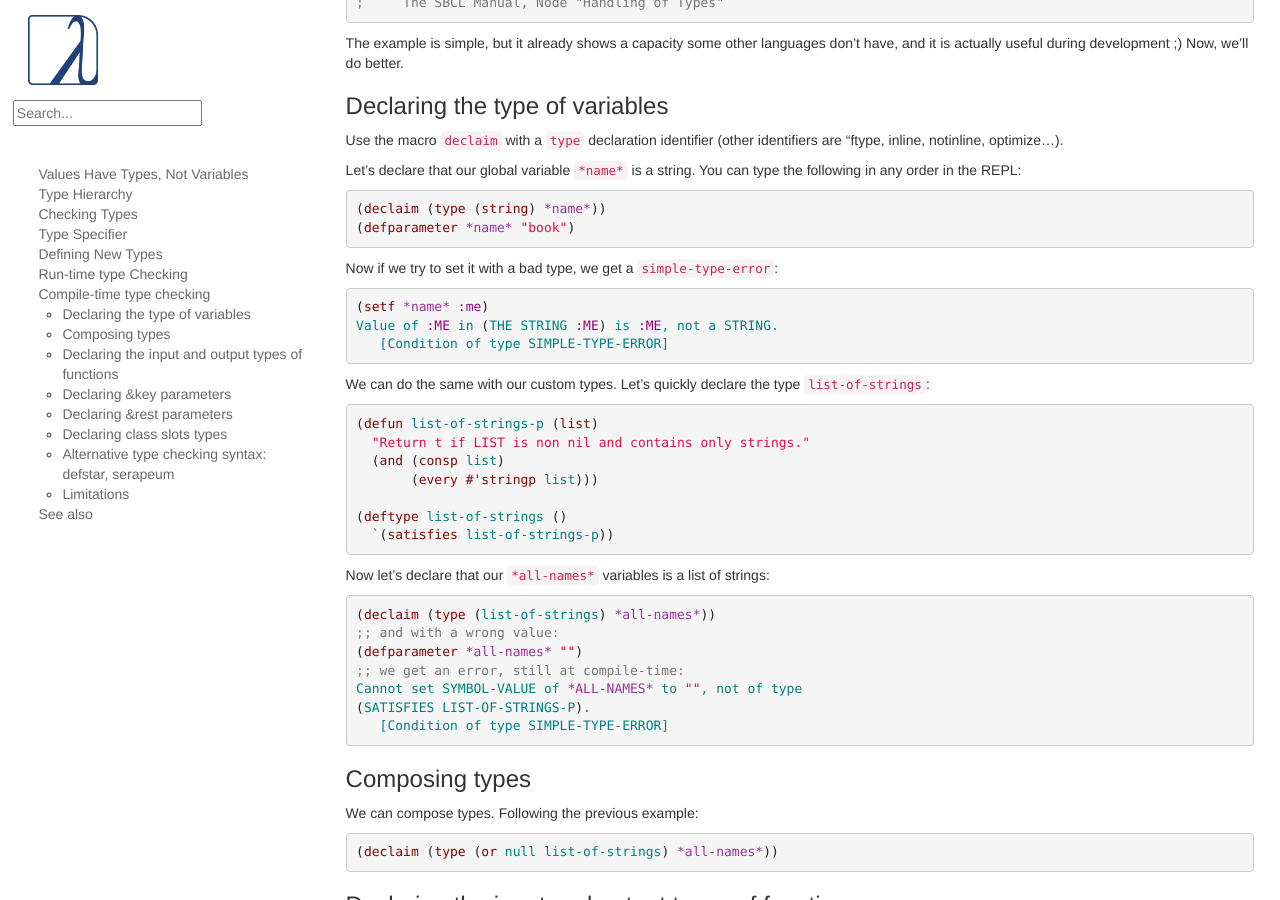
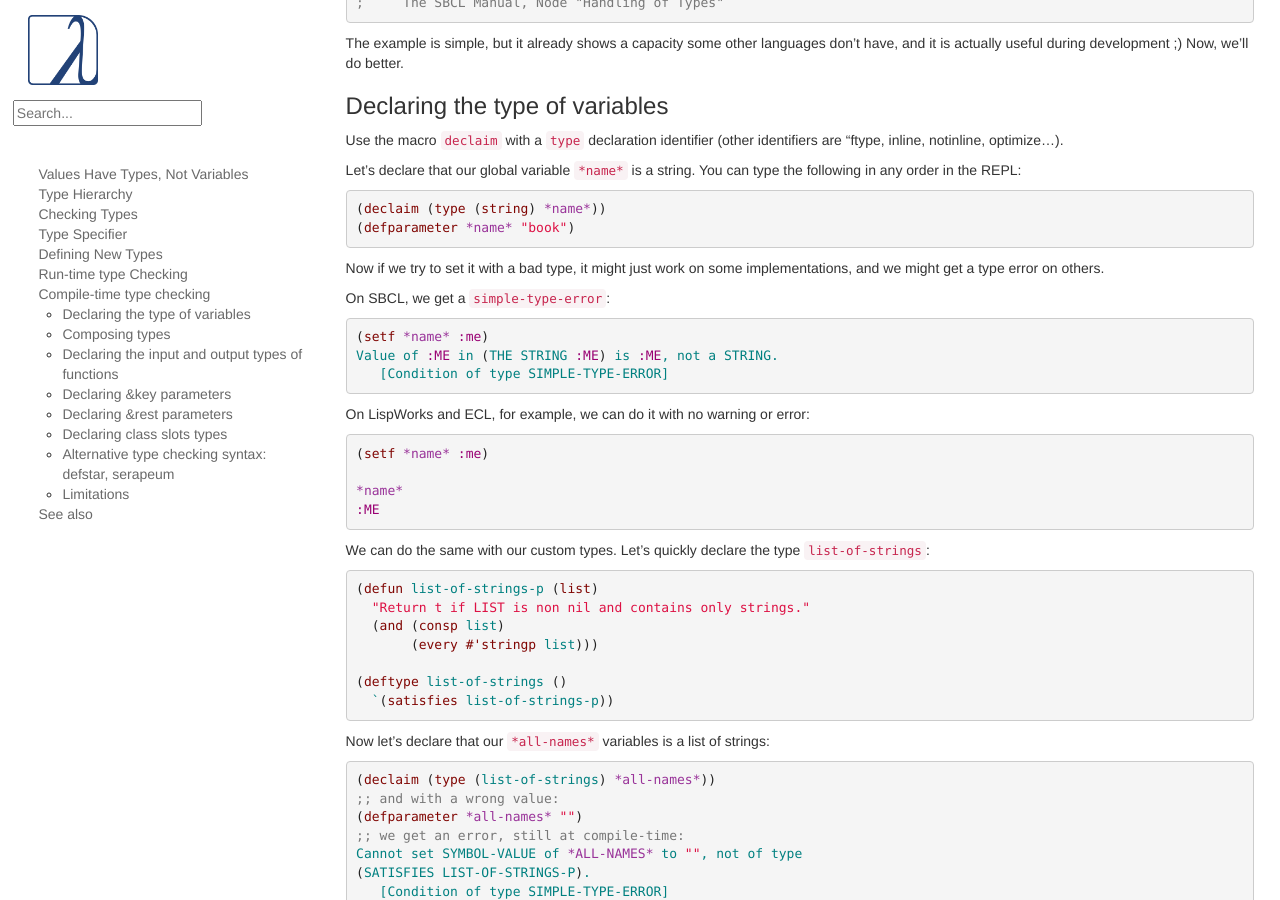
Before and after one commit to LispCookbook/cl-cookbook, a Jekyll site: the page built from type.md, in a window 1280 px wide and 900 px high, scrolled down 4365 px. Built offline with Jekyll 4.4.1, drawn with Linux system fonts in a browser that asks for light colours.

Commit message:
typing: show SBCL vs LispWorks and ECL

```diff
--- a/type.md
+++ b/type.md
@@ -305,13 +305,26 @@ type the following in any order in the REPL:
 (defparameter *name* "book")
 ~~~
 
-Now if we try to set it with a bad type, we get a `simple-type-error`:
+Now if we try to set it with a bad type, it might just work on some
+implementations, and we might get a type error on others.
+
+On SBCL, we get a `simple-type-error`:
 
 ~~~lisp
 (setf *name* :me)
 Value of :ME in (THE STRING :ME) is :ME, not a STRING.
    [Condition of type SIMPLE-TYPE-ERROR]
 ~~~
+
+On LispWorks and ECL, for example, we can do it with no warning or error:
+
+~~~lisp
+(setf *name* :me)
+
+*name*
+:ME
+~~~
+
 
 We can do the same with our custom types. Let's quickly declare the type `list-of-strings`:
 
```
